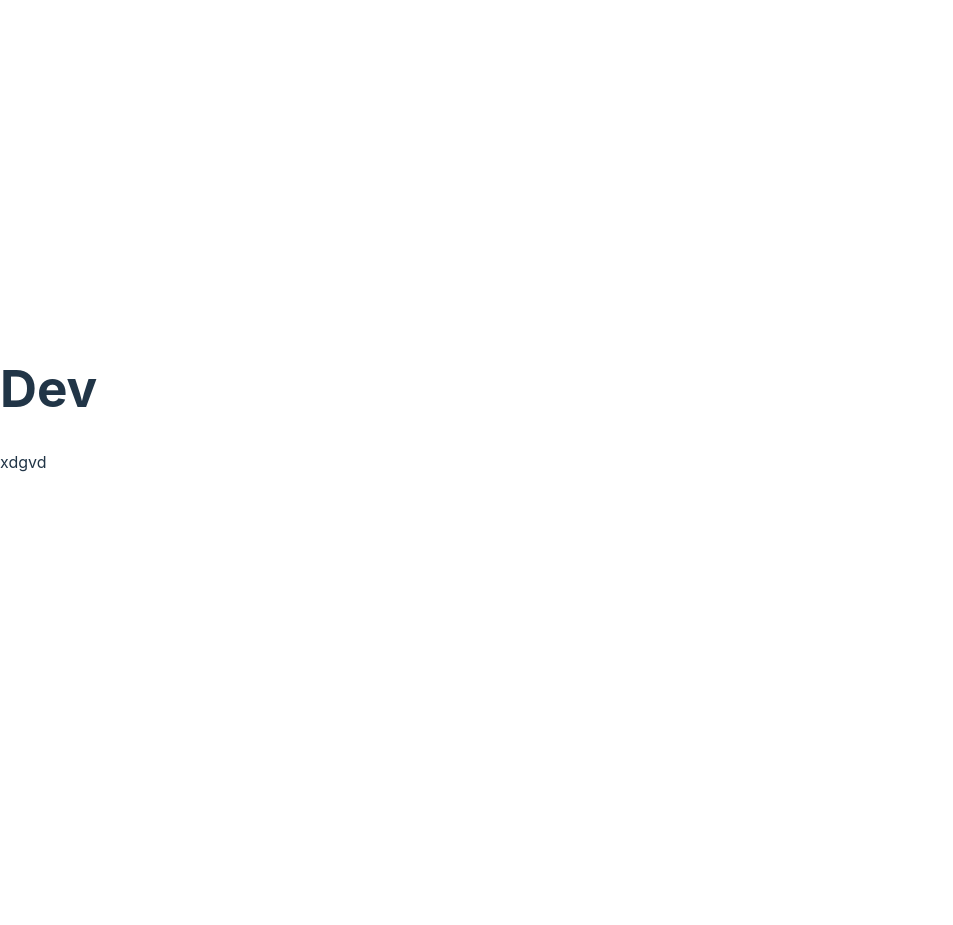
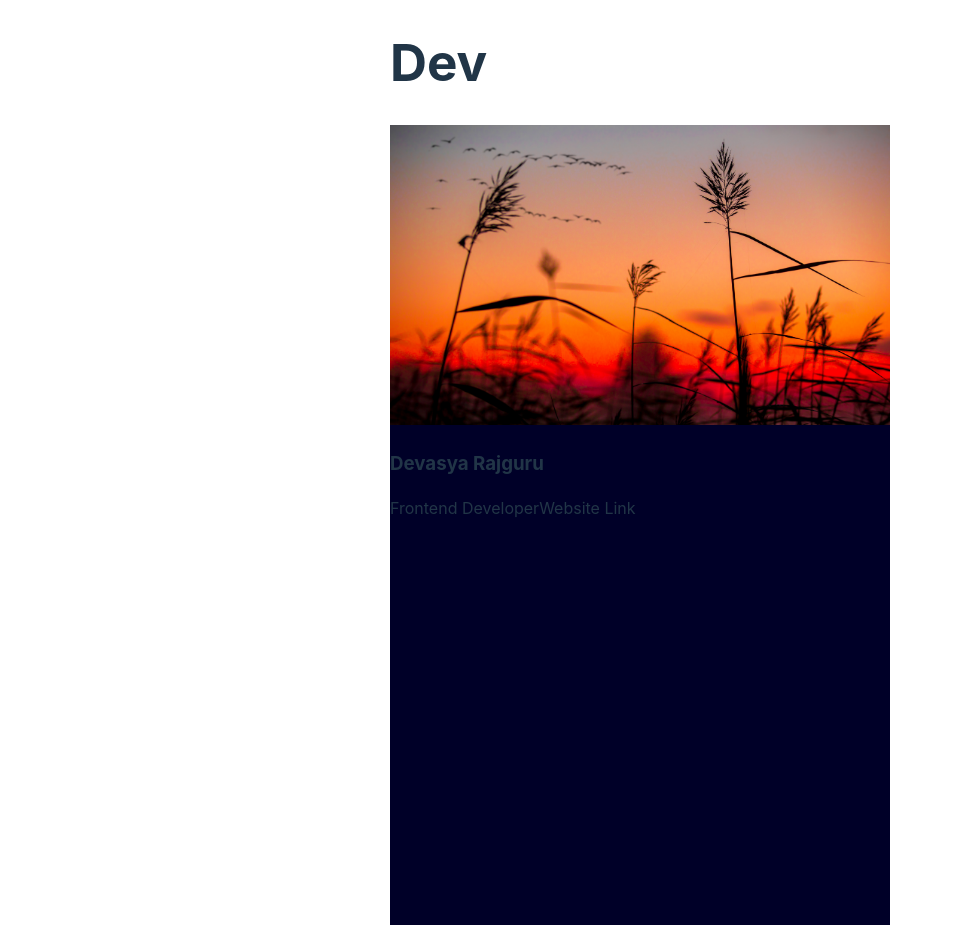
Before and after one commit to devasyarajguru/Profile-Card-React, a React (Vite) app in the folder profile-card/: page / in a window 1280 px wide. Shown: the whole page, without its empty margins (0-953 px from the left). Before the commit the page ends 800 px from the top, so only its background shows below. Built offline with nearby package versions, Linux system fonts and the light colour scheme.

Commit message:
Profile-card

```diff
--- a/profile-card/src/App.css
+++ b/profile-card/src/App.css
@@ -0,0 +1,20 @@
+*
+{
+    box-sizing: border-box;
+}
+
+body
+{
+    margin: 0px;
+    /* background-color: red; */
+    display: flex;
+    justify-content: center;
+    align-items: center;
+}
+
+.app-container
+{
+    width: 500px;
+    height: 800px;
+    background-color: rgb(0,0,40);
+}
--- a/profile-card/src/App.jsx
+++ b/profile-card/src/App.jsx
@@ -1,5 +1,7 @@
 // import React from "react"
 import Header from './Components/Header';
+import './App.css';
+import Main from './Components/Main';
 export default function App()
 {
     return (
@@ -7,6 +9,7 @@ export default function App()
         <h1>Dev</h1>
           <div className="app-container">
               <Header />
+              <Main />
               </div>
       </>
     )
--- a/profile-card/src/Components/Header.jsx
+++ b/profile-card/src/Components/Header.jsx
@@ -1,9 +1,11 @@
+import profile from "../images/img1.jpg";
 export default function Header()
+
 {
     return(
         <>
             <div className="header-container">
-                xdgvd
+                <img src={profile} alt="image" width="500px" height="300px"></img>
             </div>
         </>
     )
--- a/profile-card/src/Components/Main.jsx
+++ b/profile-card/src/Components/Main.jsx
@@ -0,0 +1,18 @@
+export default function Main()
+{
+    return(
+        <>
+            <div className="main-container">
+                <h3 className="h3-main">
+                    Devasya Rajguru
+                </h3>
+                <span className="span-one main-content">
+                    Frontend Developer
+                </span>
+                <span className="span-two main-content">
+                    Website Link
+                </span>
+            </div>
+        </>
+    )
+}
```
Also changed, not shown: profile-card/src/images/card.PNG (added), profile-card/src/images/img1.jpg (added).
